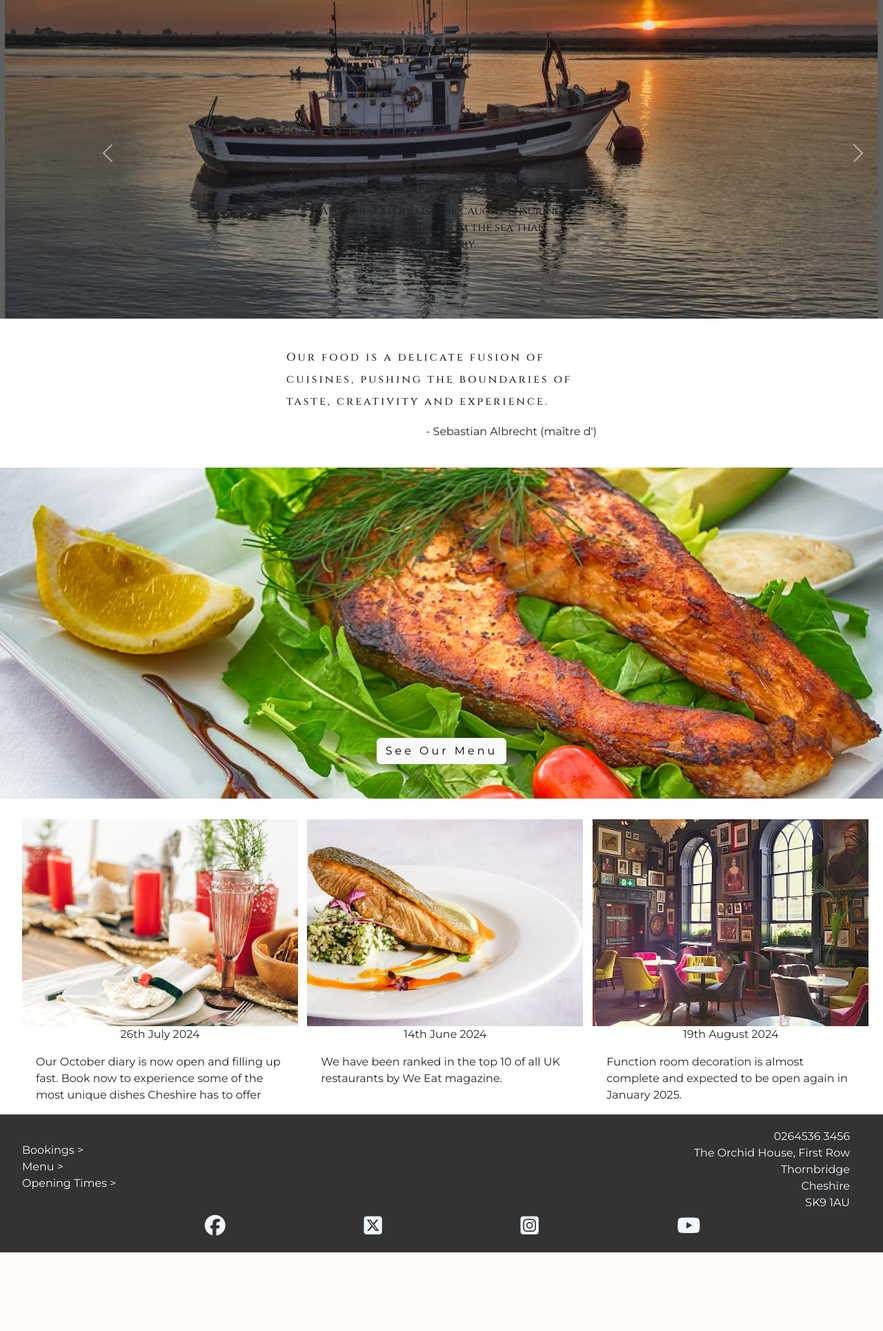
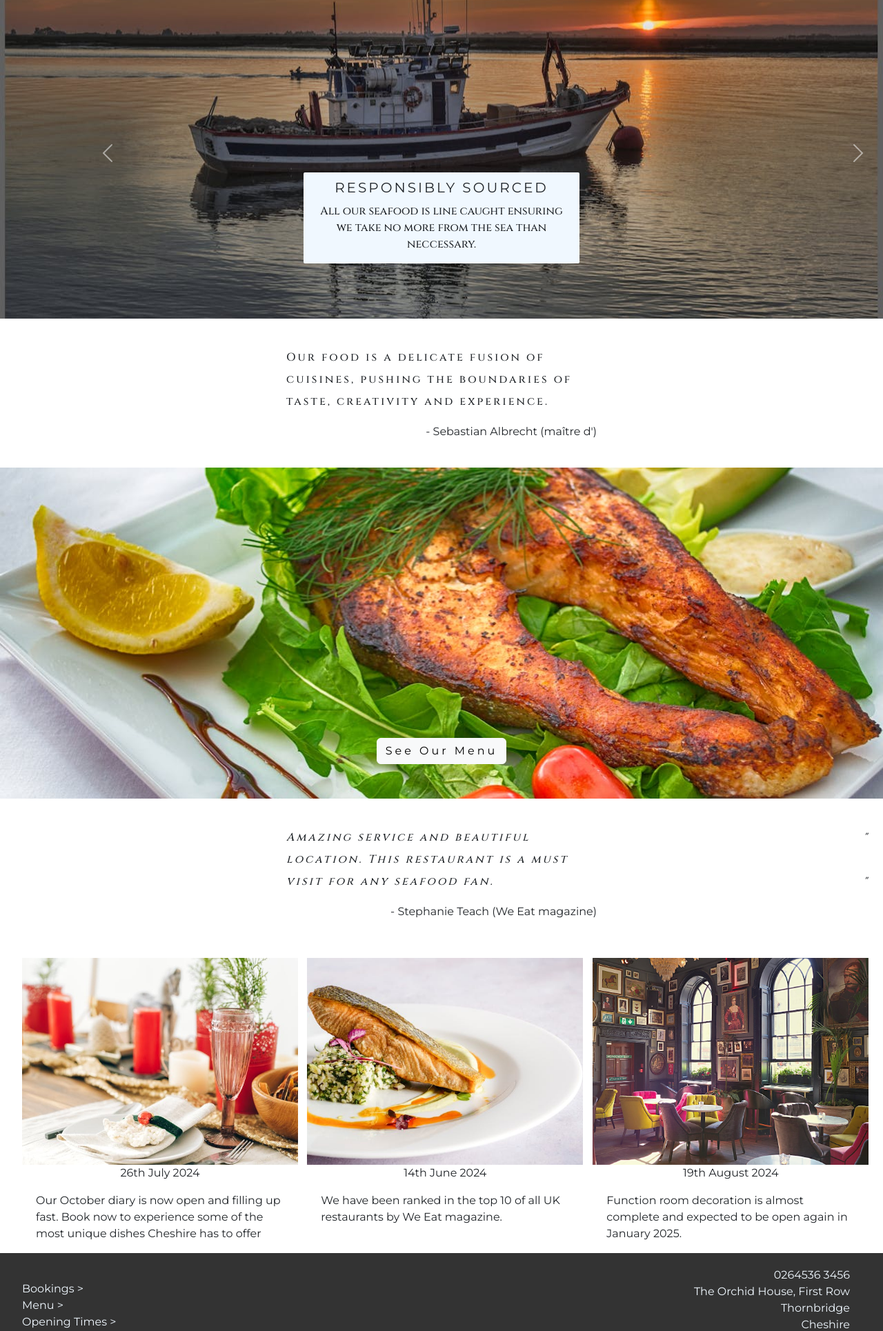
Before and after one commit to P-Worthington/Fruits-de-mer, a Flask app: page / in a window 1280 px wide. Shown: the part 946-2876 px from the top of the page at 69% size. Before the commit the page ends 2762 px from the top, so only its background shows below. Run offline with Flask 3, Linux system fonts and the light colour scheme; some libraries are stand-ins or nearby versions; some web fonts are replaced.

Commit message:
styling change to carousel to increase contrast

```diff
--- a/static/css/style.css
+++ b/static/css/style.css
@@ -189,17 +189,18 @@ span {
     position: relative;
 }
 
-.carousel-content {
+#carousel-content {
     position: absolute;
     z-index: 98;
     bottom: 80px;
     left: 0;
     right: 0;
-    background-color: whitesmoke;
+    background-color: aliceblue;
     text-align: center;
     width: fit-content;
     max-width: 400px;
     height: fit-content;
+    border-radius: 2px;
 }
 
 .overlay-image {
@@ -247,7 +248,7 @@ span {
     top: 0;
 }
 
-.carousel-content h2 {
+#carousel-content h2 {
     margin-top: 10px;
     font-size: 20px;
     text-transform: uppercase;
@@ -256,12 +257,12 @@ span {
     margin-bottom: 10px;
 }
 
-.carousel-content p {
+#carousel-content p {
     font-family: "Cinzel", serif;
     font-weight: 500;
 }
 
-.carousel-content a {
+#carousel-content a {
     color: black;
     letter-spacing: 1px;
 }
--- a/templates/index.html
+++ b/templates/index.html
@@ -34,7 +34,7 @@
 
                 <div class="carousel-item active">
                     <div class="slide-1">
-                        <div class="container carousel-content">
+                        <div class="container" id="carousel-content">
                             <h2>Responsibly Sourced</h2>
                             <p>All our seafood is line caught ensuring we take no more from the sea than neccessary.</p>
                         </div>
@@ -43,7 +43,7 @@
 
                 <div class="carousel-item">
                     <div class="slide-2">
-                        <div class="container carousel-content">
+                        <div class="container" id="carousel-content">
                             <h2>Expertly Crafted</h2>
                             <p>Pierre Dupont heads the pass with his team of experienced chefs. Combined they have over 130 years experience.</p>
                         </div>
@@ -52,7 +52,7 @@
 
                 <div class="carousel-item">
                     <div class="slide-3">
-                        <div class="container carousel-content">
+                        <div class="container" id="carousel-content">
                             <h2>Perfectly balanced</h2>
                             <p>All of our ingredients are carefully selected to produce rich flavours perfectly balanced on the palete.</p>
                         </div>
@@ -91,6 +91,15 @@
     </section>
 
     <section>
+        <div class="slogan">
+            <div class="quotes-inner">
+                <p class="quote-top"><i><span>"</span>Amazing service and beautiful location. This restaurant is a must visit for any seafood fan.<span>"</span></i></p>
+                <p class="quote-bottom">- Stephanie Teach (We Eat magazine)</p>
+            </div>
+        </div>
+    </section>
+
+    <section>
         <div class="row news">
             <div class="col-12 col-lg-6 col-xl-4">
                 <div class="news-item news-1">
```
